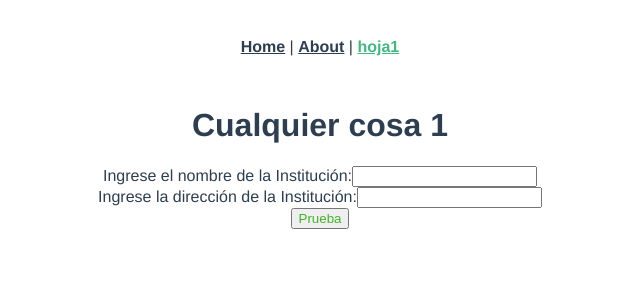
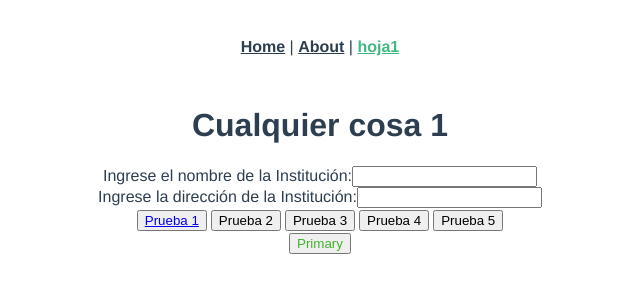
Before and after one commit to DouglasGuacaran/electron-vue-mamography, a Vue app: page /hoja1 in a window 1280 px wide. Shown: the top 300 px of the page, without its empty margins (320-960 px from the left). Built offline with nearby package versions, Linux system fonts and the light colour scheme.

Commit message:
Botones de Prueba

```diff
--- a/src/views/Hoja1.vue
+++ b/src/views/Hoja1.vue
@@ -11,10 +11,16 @@
               <input type="text">
               <br>
             </form>
-            <button class="btn" type="submit">Prueba</button>
+            <button class="tooltip" style="margin:2px" ><router-link to="/about">Prueba 1</router-link><span class="tooltiptext">Acá va el mensaje</span></button>
+            <button class="tooltip" style="margin:2px" type="submit">Prueba 2<span class="tooltiptext">Acá va el segundo mensaje</span></button>
+            <button class="tooltip" style="margin:2px" type="submit">Prueba 3<span class="tooltiptext">Acá va el tercer mensaje</span></button>
+            <button class="tooltip" style="margin:2px" type="submit">Prueba 4<span class="tooltiptext">Acá va el cuarto mensaje</span></button>
+            <button class="tooltip" style="margin:2px" type="submit">Prueba 5<span class="tooltiptext">Acá va el quinto mensaje</span></button>
           </div>
       </div>
-
+      <div>
+          <button type="button" class="btn btn-primary">Primary</button>
+      </div>
   </div>
 </template>
 
@@ -28,4 +34,43 @@ export default {
 .btn {
   color: rgb(65, 180, 42);
 }
+
+.tooltip{
+  position: relative;
+  display: inline-block;
+}
+
+.tooltip .tooltiptext {
+  visibility: hidden;
+  width: 120px;
+  background-color: #555;
+  color: #fff;
+  text-align: center;
+  border-radius: 6px;
+  padding: 5px 0;
+  position: absolute;
+  z-index: 1;
+  bottom: 125%;
+  left: 50%;
+  margin-left: -60px;
+  opacity: 0;
+  transition: opacity 0.3s;
+}
+
+.tooltip .tooltiptext::after {
+  content: "";
+  position: absolute;
+  top:100%;
+  left: 50%;
+  margin-left: -5px;
+  border-width: 5px;
+  border-style: solid;
+  border-color: #555 transparent transparent transparent;
+}
+
+.tooltip:hover .tooltiptext {
+  visibility: visible;
+  opacity: 1;
+}
+
 </style>
```
